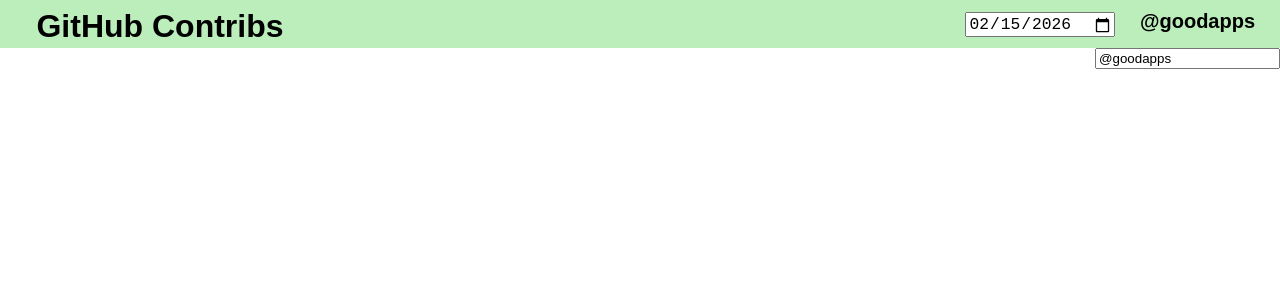
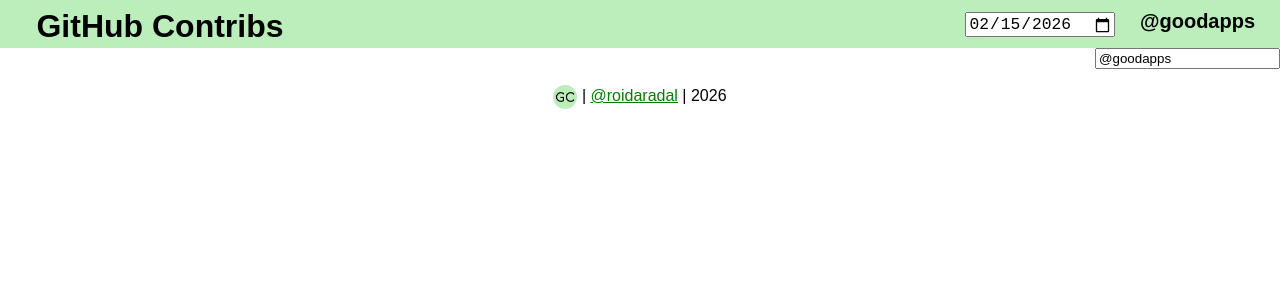
Before and after one commit to roidaradal/contribs-app, a Vue app: page / in a window 1280 px wide. Shown: the top 300 px of the page. Built offline with nearby package versions, Linux system fonts and the light colour scheme; no server answers.

Commit message:
Add footer

```diff
--- a/src/App.vue
+++ b/src/App.vue
@@ -1,11 +1,13 @@
 <script setup lang="ts">
 import Contribs from './components/Contribs.vue';
 import NavBar from './components/NavBar.vue';
+import Footer from './components/Footer.vue';
 </script>
 
 <template>
     <NavBar />
     <Contribs />
+    <Footer />
 </template>
 
 <style scoped>
--- /dev/null
+++ b/src/components/Footer.vue
@@ -0,0 +1,26 @@
+<template>
+    <div id="footer">
+
+        <p>
+            <img class="logo" alt="logo" title="GitHub Contribs" src="@/assets/logo.png" /> |
+            <a href="https://github.com/roidaradal">@roidaradal</a> |
+            2026
+        </p>
+    </div>
+</template>
+
+<style scoped>
+    #footer {
+        padding-top: 1em;
+        text-align: center;
+        clear: both;
+
+        a, a:visited, a:hover, a:active {
+            color: green;
+        }
+    }
+    img.logo {
+        height: 1.5em;
+        vertical-align: middle;
+    }
+</style>
```
